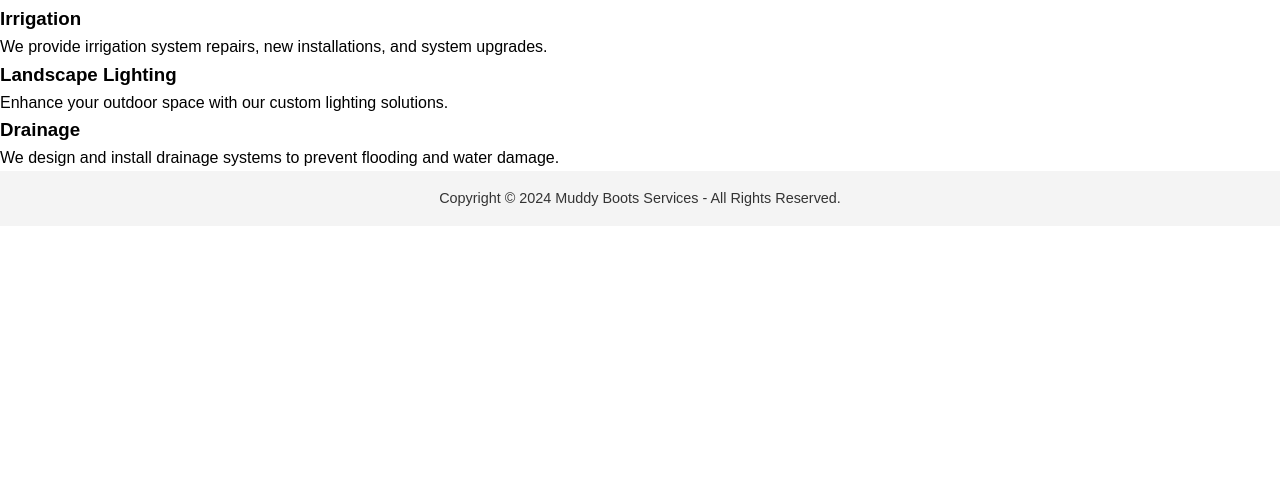
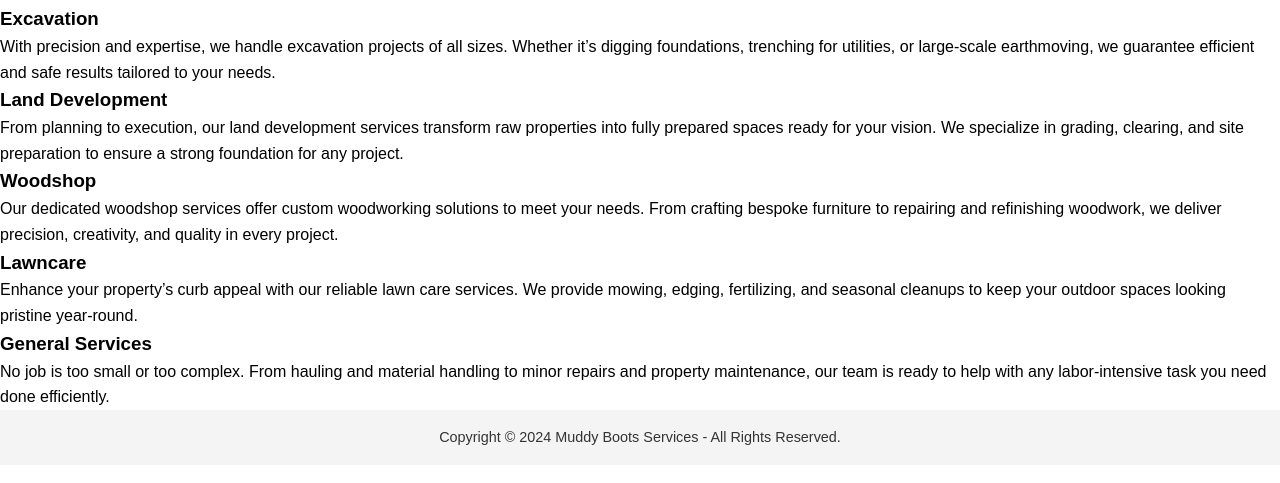
Before and after one commit to hippieforhire/muddyboots.works, a plain HTML site: page services.html in a window 1280 px wide. Shown: the part 159-642 px from the top of the page. Drawn offline with Linux system fonts and the light colour scheme; files that its build step writes are made by us from their sources.

Commit message:
Update services.html

```diff
--- a/services.html
+++ b/services.html
@@ -24,16 +24,23 @@
     <main>
         <h2>Our Services</h2>
         <section>
-            <h3>Irrigation</h3>
-            <p>We provide irrigation system repairs, new installations, and system upgrades.</p>
+            <h3>Excavation</h3>
+            <p>With precision and expertise, we handle excavation projects of all sizes. Whether it’s digging foundations, trenching for utilities, or large-scale earthmoving, we guarantee efficient and safe results tailored to your needs.</p>
         </section>
         <section>
-            <h3>Landscape Lighting</h3>
-            <p>Enhance your outdoor space with our custom lighting solutions.</p>
+            <h3>Land Development</h3>
+            <p>From planning to execution, our land development services transform raw properties into fully prepared spaces ready for your vision. We specialize in grading, clearing, and site preparation to ensure a strong foundation for any project.</p>
         </section>
         <section>
-            <h3>Drainage</h3>
-            <p>We design and install drainage systems to prevent flooding and water damage.</p>
+            <h3>Woodshop</h3>
+            <p>Our dedicated woodshop services offer custom woodworking solutions to meet your needs. From crafting bespoke furniture to repairing and refinishing woodwork, we deliver precision, creativity, and quality in every project.</p>
+        </section>
+         <h3>Lawncare</h3>
+            <p>Enhance your property’s curb appeal with our reliable lawn care services. We provide mowing, edging, fertilizing, and seasonal cleanups to keep your outdoor spaces looking pristine year-round.</p>
+        </section>
+        <section>
+            <h3>General Services</h3>
+            <p>No job is too small or too complex. From hauling and material handling to minor repairs and property maintenance, our team is ready to help with any labor-intensive task you need done efficiently.</p>
         </section>
     </main>
 
```
